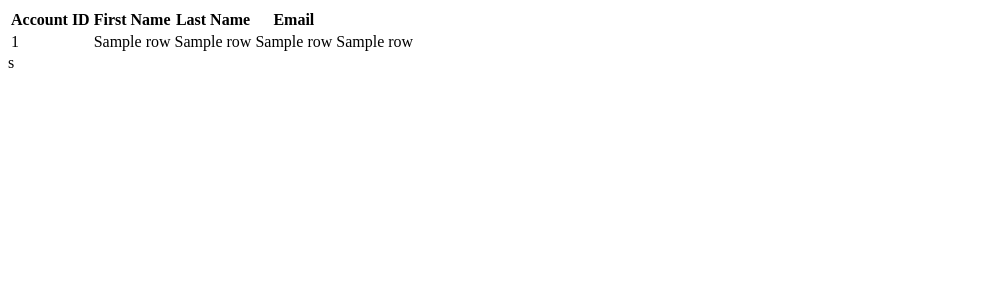
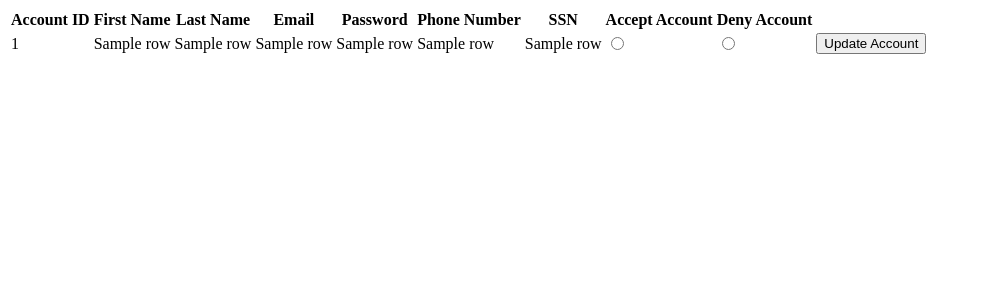
Before and after one commit to JoshKlein16/170-final, a Flask app: template templates/pendingAccounts.html in a window 1280 px wide. Shown: the top 300 px of the page, without its empty margins (0-981 px from the left). Run offline with Flask 3, Linux system fonts and the light colour scheme; the template is opened without the code that fills it: most values are stand-ins (such as "Sample title", 1, 10 or a date in 2020).

Commit message:
added regular login for Cuser, attempting to transfer users from pending to accepted accounts

```diff
--- a/main.py
+++ b/main.py
@@ -50,121 +50,39 @@ def loginSGo():
 
 
 @app.route('/pendingAccounts.html')
-def accountsS():
-    query = text("SELECT Cuser_ID, First_Name, Last_Name, Email FROM request_Cuser")
+def accounts():
+    query = text("SELECT Cuser_ID, First_Name, Last_Name, Email, Phone_Number, SSN FROM request_Cuser")
     CuserData = conn.execute(query)
 
     return render_template('pendingAccounts.html', CuserData=CuserData)
 
 
+@app.route('/pendingAccounts.html', methods=["POST"])
+def transfer():
+    choice = request.form.get("choice")
+    if choice == "accept":
+        conn.execute(text("INSERT INTO Cuser (Cuser_ID, First_Name, Last_Name, Email, Password, Phone_Number, SSN) VALUES (:Cuser_ID, :fName, :lName, :email, :password, :Phone_Number, :ssn)"), request.form)
+        conn.commit()
+    return render_template("index.html")
 
+@app.route('/login.html', methods=["GET"])
+def login():
+    return render_template('login.html')
 
-
-
-
-
-
-
-
-
-
-
-
-
-
-
-
-
-
-
-
-
-
-
-
-
-
-
-
-
-
-
-
-
-
-
-
-
-
-
-
-
-
-
-
-
-
-
-
-
-
-
-
-
-
-
-
-
-
-
-
-
-
-
-
-
-
-
-
-
-
-
-
-
-
-
-
-
-
-
-
-
-
-
-
-
-
-
-
-
-
-
-
-
-
-
-
-
-
-
-
-
-
-
-
-
-
-
+@app.route('/login.html', methods=["POST"])
+def loginGo():
+    email = request.form['Email']
+    password = request.form['Password']
+    query = text("SELECT Cuser_ID FROM Cuser WHERE Email = :email AND Password = :password")
+    user = conn.execute(query, {'email': email, 'password': password}).fetchone()
+    if user:
+        global BankID
+        BankID = user[0]
+        query = text("SELECT First_Name FROM Cuser WHERE Cuser_ID = :Cuser_ID")
+        name = conn.execute(query, {'BankID' : BankID}).fetchone()
+        return render_template('bankerlogin.html', name=name[0])
+    else:
+        return render_template('login.html')
 
 
 
--- a/templates/pendingAccounts.html
+++ b/templates/pendingAccounts.html
@@ -14,20 +14,34 @@
                 <th>First Name</th>
                 <th>Last Name</th>
                 <th>Email</th>
+                <th>Password</th>
+                <th>Phone Number</th>
+                <th>SSN</th>
+                <th>Accept Account</th>
+                <th>Deny Account</th>
+
             </tr>
         </thead>
         <tbody>
             {% for row in CuserData %}
                 <tr>
+                <form>
                     <td>{{ row[0] }}</td>
                     <td>{{ row[1] }}</td>
                     <td>{{ row[2] }}</td>
                     <td>{{ row[3] }}</td>
                     <td>{{ row[4] }}</td>
+                    <td>{{ row[5] }}</td>
+                    <td>{{ row[6] }}</td>
+                    <input type="hidden" name="Cuser_ID" value="{{ row[0] }}">
+                    <td><input type="radio" id="accept" name="choice"></td>
+                    <td><input type="radio" id="deny" name="choice"></td>
+                    <td><input type="submit" value="Update Account"  onclick="alert('Account Updated!')"></td>
+                </form>
                 </tr>
             {% endfor %}
         </tbody>
     </table>
     {% endblock %}
 </body>
-</html>s
+</html>
```
Also changed, not shown: templates/login.html (added, +11 -0 lines).
